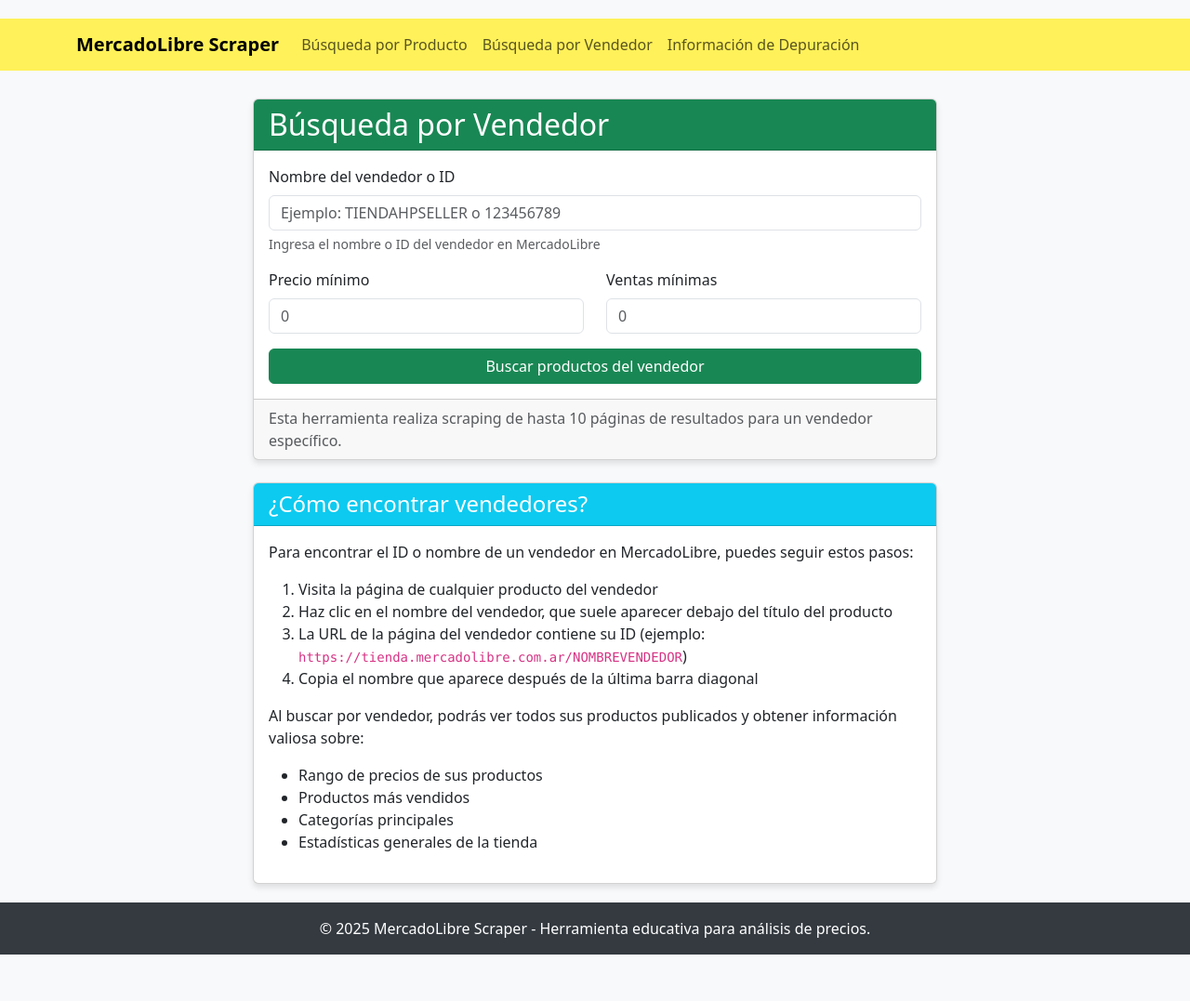
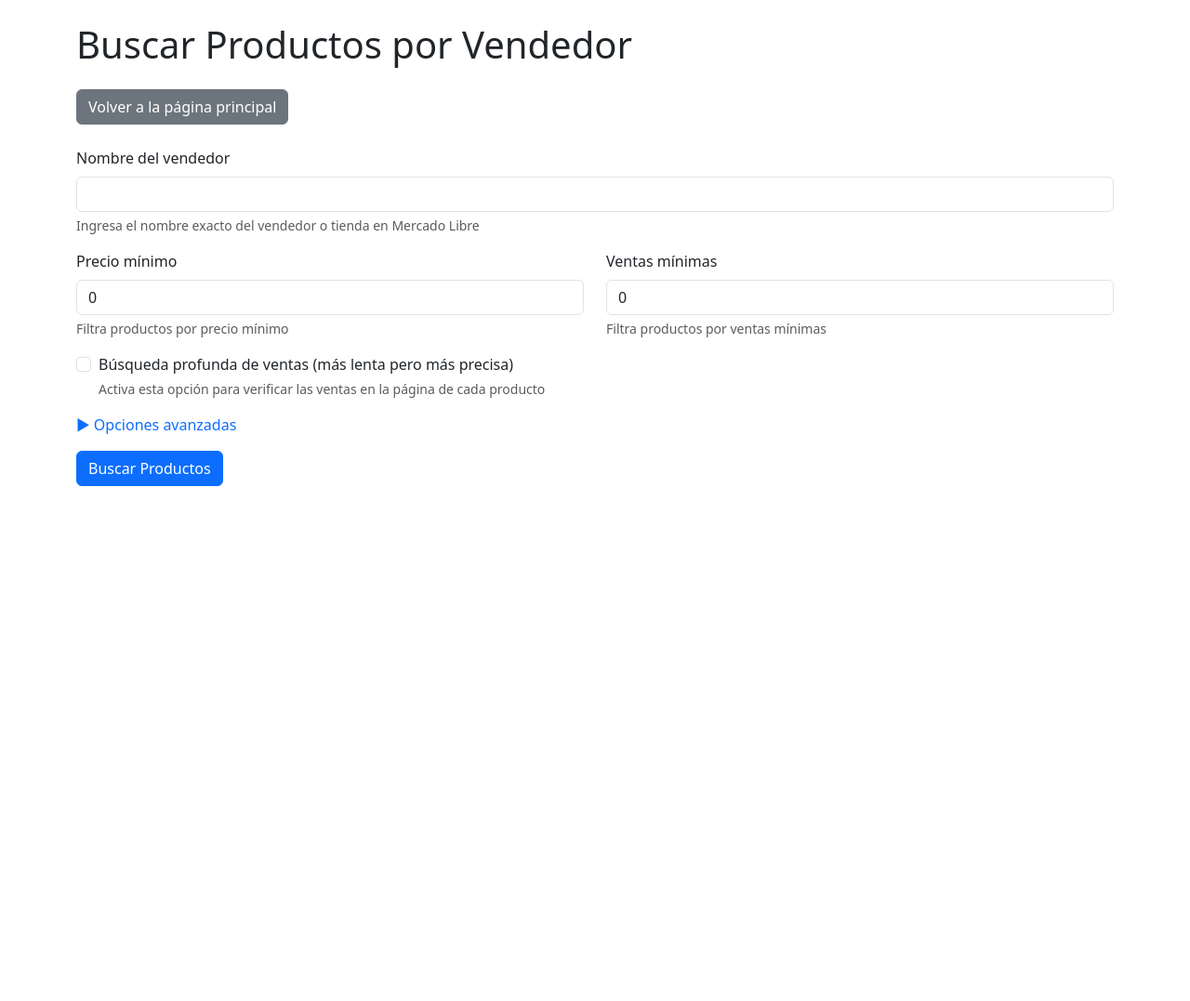
Before and after one commit to lucab3/mercado-libre-scraper, a Flask app: page /search_by_seller in a window 1280 px wide. Shown: the whole page at 93% size. After the commit the page ends 523 px from the top, so only its background shows below. Run offline with Flask 3, Linux system fonts and the light colour scheme.

Commit message:
Update search_by_seller.html

```diff
--- a/templates/search_by_seller.html
+++ b/templates/search_by_seller.html
@@ -1,77 +1,137 @@
-{% extends "layout.html" %}
+<!DOCTYPE html>
+<html lang="es">
+<head>
+    <meta charset="UTF-8">
+    <meta name="viewport" content="width=device-width, initial-scale=1.0">
+    <title>Buscar por Vendedor - Mercado Libre Scraper</title>
+    <link rel="stylesheet" href="https://cdn.jsdelivr.net/npm/bootstrap@5.3.0/dist/css/bootstrap.min.css">
+    <style>
+        .loading {
+            display: none;
+            position: fixed;
+            top: 0;
+            left: 0;
+            width: 100%;
+            height: 100%;
+            background-color: rgba(0, 0, 0, 0.7);
+            z-index: 9999;
+            text-align: center;
+            color: white;
+        }
+        .loading-content {
+            position: absolute;
+            top: 50%;
+            left: 50%;
+            transform: translate(-50%, -50%);
+        }
+        .spinner-border {
+            width: 3rem;
+            height: 3rem;
+        }
+        .config-section {
+            background-color: #f8f9fa;
+            padding: 15px;
+            border-radius: 5px;
+            margin-bottom: 20px;
+        }
+        .advanced-toggle {
+            cursor: pointer;
+            color: #0d6efd;
+        }
+        .advanced-options {
+            display: none;
+        }
+    </style>
+</head>
+<body>
+    <div class="container mt-4">
+        <h1 class="mb-4">Buscar Productos por Vendedor</h1>
 
-{% block title %}Búsqueda por Vendedor - MercadoLibre Scraper{% endblock %}
+        <a href="/" class="btn btn-secondary mb-4">Volver a la página principal</a>
 
-{% block content %}
-<div class="row justify-content-center">
-    <div class="col-md-8">
-        <div class="card">
-            <div class="card-header bg-success text-white">
-                <h2 class="mb-0">Búsqueda por Vendedor</h2>
-            </div>
-            <div class="card-body">
         {% if error %}
-                <div class="alert alert-danger" role="alert">
-                    {{ error }}
-                </div>
+        <div class="alert alert-danger">{{ error }}</div>
         {% endif %}
 
-                <form action="/search_by_seller" method="post">
+        <form action="/search_by_seller" method="post" id="sellerForm">
             <div class="mb-3">
-                        <label for="seller_name" class="form-label">Nombre del vendedor o ID</label>
-                        <input type="text" class="form-control" id="seller_name" name="seller_name"
-                               placeholder="Ejemplo: TIENDAHPSELLER o 123456789" value="{{ seller_name if seller_name else '' }}" required>
-                        <div class="form-text">Ingresa el nombre o ID del vendedor en MercadoLibre</div>
+                <label for="seller_name" class="form-label">Nombre del vendedor</label>
+                <input type="text" class="form-control" id="seller_name" name="seller_name" value="{{ seller_name|default('') }}" required>
+                <div class="form-text">Ingresa el nombre exacto del vendedor o tienda en Mercado Libre</div>
             </div>
 
-                    <div class="row">
+            <div class="row mb-3">
                 <div class="col-md-6">
-                            <div class="mb-3">
                     <label for="min_price" class="form-label">Precio mínimo</label>
-                                <input type="number" class="form-control" id="min_price" name="min_price"
-                                       min="0" step="100" placeholder="0">
+                    <input type="number" class="form-control" id="min_price" name="min_price" value="{{ min_price|default('0') }}">
+                    <div class="form-text">Filtra productos por precio mínimo</div>
+                </div>
+                <div class="col-md-6">
+                    <label for="min_sales" class="form-label">Ventas mínimas</label>
+                    <input type="number" class="form-control" id="min_sales" name="min_sales" value="{{ min_sales|default('0') }}">
+                    <div class="form-text">Filtra productos por ventas mínimas</div>
                 </div>
             </div>
+
+            <div class="mb-3">
+                <div class="form-check">
+                    <input class="form-check-input" type="checkbox" id="deep_sales_search" name="deep_sales_search">
+                    <label class="form-check-label" for="deep_sales_search">
+                        Búsqueda profunda de ventas (más lenta pero más precisa)
+                    </label>
+                    <div class="form-text">Activa esta opción para verificar las ventas en la página de cada producto</div>
+                </div>
+            </div>
+
+            <p class="advanced-toggle" onclick="toggleAdvanced()">▶ Opciones avanzadas</p>
+            <div class="advanced-options" id="advanced-options">
+                <div class="row mb-3">
                     <div class="col-md-6">
-                            <div class="mb-3">
-                                <label for="min_sales" class="form-label">Ventas mínimas</label>
-                                <input type="number" class="form-control" id="min_sales" name="min_sales"
-                                       min="0" step="1" placeholder="0">
+                        <label for="max_products" class="form-label">Cantidad máxima de productos</label>
+                        <input type="number" class="form-control" id="max_products" name="max_products" value="{{ config.max_products }}">
+                        <div class="form-text">Limita la cantidad de productos a buscar</div>
+                    </div>
+                    <div class="col-md-6">
+                        <label for="max_pages" class="form-label">Cantidad máxima de páginas</label>
+                        <input type="number" class="form-control" id="max_pages" name="max_pages" value="{{ config.max_pages }}">
+                        <div class="form-text">Limita la cantidad de páginas a analizar</div>
                     </div>
                 </div>
             </div>
 
-                    <div class="d-grid gap-2">
-                        <button type="submit" class="btn btn-success">Buscar productos del vendedor</button>
-                    </div>
+            <button type="submit" class="btn btn-primary" onclick="showLoading()">Buscar Productos</button>
         </form>
     </div>
-            <div class="card-footer">
-                <p class="mb-0 text-muted">Esta herramienta realiza scraping de hasta 10 páginas de resultados para un vendedor específico.</p>
+
+    <!-- Overlay de Carga -->
+    <div class="loading" id="loadingOverlay">
+        <div class="loading-content">
+            <div class="spinner-border text-light mb-3" role="status">
+                <span class="visually-hidden">Cargando...</span>
+            </div>
+            <h3>Buscando productos del vendedor...</h3>
+            <p class="text-light">Esto puede tardar unos minutos dependiendo de la cantidad de productos y filtros aplicados.</p>
         </div>
     </div>
 
-        <div class="card mt-4">
-            <div class="card-header bg-info text-white">
-                <h4 class="mb-0">¿Cómo encontrar vendedores?</h4>
-            </div>
-            <div class="card-body">
-                <p>Para encontrar el ID o nombre de un vendedor en MercadoLibre, puedes seguir estos pasos:</p>
-                <ol>
-                    <li>Visita la página de cualquier producto del vendedor</li>
-                    <li>Haz clic en el nombre del vendedor, que suele aparecer debajo del título del producto</li>
-                    <li>La URL de la página del vendedor contiene su ID (ejemplo: <code>https://tienda.mercadolibre.com.ar/NOMBREVENDEDOR</code>)</li>
-                    <li>Copia el nombre que aparece después de la última barra diagonal</li>
-                </ol>
-                <p>Al buscar por vendedor, podrás ver todos sus productos publicados y obtener información valiosa sobre:</p>
-                <ul>
-                    <li>Rango de precios de sus productos</li>
-                    <li>Productos más vendidos</li>
-                    <li>Categorías principales</li>
-                    <li>Estadísticas generales de la tienda</li>
-                </ul>
-            </div>
-        </div>
-    </div>
-</div>
-{% endblock %}
+    <script src="https://cdn.jsdelivr.net/npm/bootstrap@5.3.0/dist/js/bootstrap.bundle.min.js"></script>
+    <script>
+        function showLoading() {
+            document.getElementById('loadingOverlay').style.display = 'block';
+        }
+
+        function toggleAdvanced() {
+            const advancedSection = document.getElementById('advanced-options');
+            const toggleButton = event.target;
+
+            if (advancedSection.style.display === 'block') {
+                advancedSection.style.display = 'none';
+                toggleButton.textContent = '▶ Opciones avanzadas';
+            } else {
+                advancedSection.style.display = 'block';
+                toggleButton.textContent = '▼ Opciones avanzadas';
+            }
+        }
+    </script>
+</body>
+</html>
```
Lines whose indentation alone changed are shown as unchanged.
